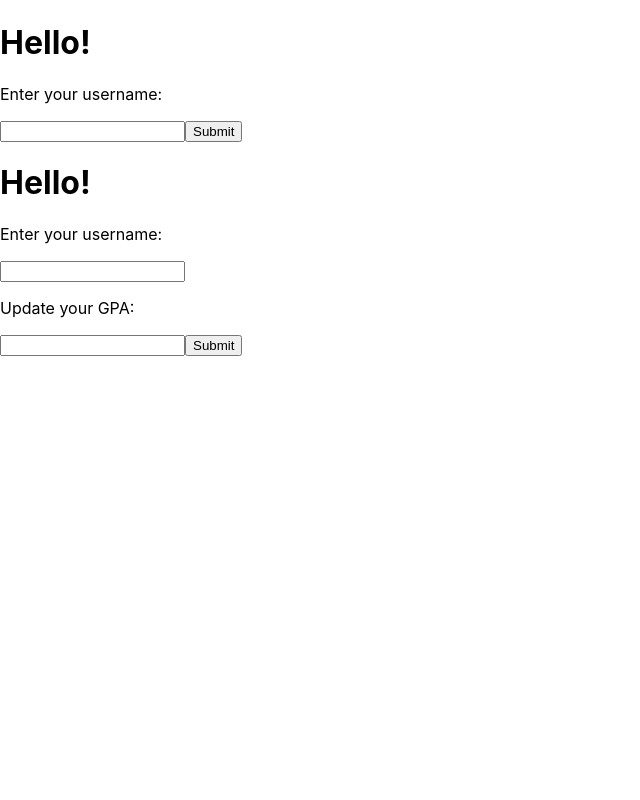
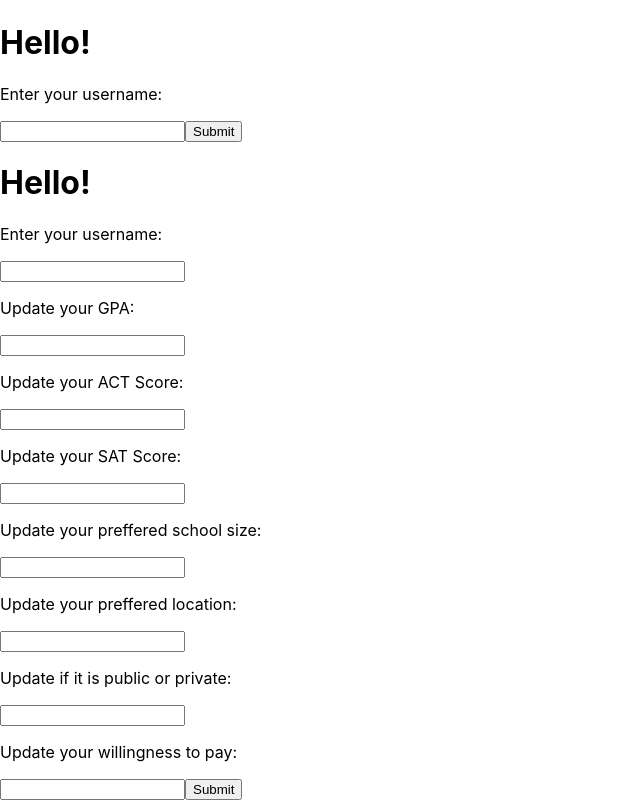
Before and after one commit to DouglasRYoung/TIGERBASE_1, a React (Create React App) app: page / in a window 1280 px wide. Shown: the part 750-1550 px from the top of the page, without its empty margins (0-640 px from the left). Before the commit the page ends 1106 px from the top, so only its background shows below. Built offline with nearby package versions, Linux system fonts and the light colour scheme; no server answers.

Commit message:
AllUpdate

```diff
--- a/src/UpdateForm.jsx
+++ b/src/UpdateForm.jsx
@@ -6,7 +6,14 @@ class UpdateForm extends React.Component {
       super(props);
       this.state = {
         username: '',
-        gpa: ''
+        gpa: '',
+        act: '',
+        sat: '',
+        school_size: '',
+        location: '',
+        pub_or_priv: '',
+        wtp: '',
+        username: ''
       };
       this.handleSubmit = this.handleSubmit.bind(this)
       this.myChangeHandler = this.myChangeHandler.bind(this)
@@ -27,7 +34,13 @@ class UpdateForm extends React.Component {
     method: 'POST',
     body: JSON.stringify({
         "username" : state.username,
-        "gpa" : state.gpa
+        "gpa" : state.gpa,
+        "act": state.act,
+        "sat": state.sat,
+        "school_size": state.school_size,
+        "location": state.location,
+        "pub_or_priv": state.pub_or_priv,
+        "wtp": state.wtp,
         })
   })
   console.log(this.state.username)
@@ -55,6 +68,48 @@ class UpdateForm extends React.Component {
           value = {this.state.gpa}
           onChange={this.myChangeHandler}
         />
+        <p>Update your ACT Score:</p>
+        <input
+          type='text'
+          name='act'
+          value = {this.state.act}
+          onChange={this.myChangeHandler}
+        />
+        <p>Update your SAT Score:</p>
+        <input
+          type='text'
+          name='sat'
+          value = {this.state.sat}
+          onChange={this.myChangeHandler}
+          />
+        <p>Update your preffered school size:</p>
+        <input
+          type='text'
+          name='school_size'
+          value = {this.state.school_size}
+          onChange={this.myChangeHandler}
+        />
+        <p>Update your preffered location:</p>
+        <input
+          type='text'
+          name='location'
+          value = {this.state.location}
+          onChange={this.myChangeHandler}
+        />
+         <p>Update if it is public or private:</p>
+        <input
+          type='text'
+          name='pub_or_priv'
+          value = {this.state.pub_or_priv}
+          onChange={this.myChangeHandler}
+        />
+         <p>Update your willingness to pay:</p>
+        <input
+          type='text'
+          name='wtp'
+          value = {this.state.wtp}
+          onChange={this.myChangeHandler}
+        />
         <input type="submit" value="Submit"
         />
         </form>
```
Also changed, not shown: 1 other file (tests, documents, lock files or other folders).
